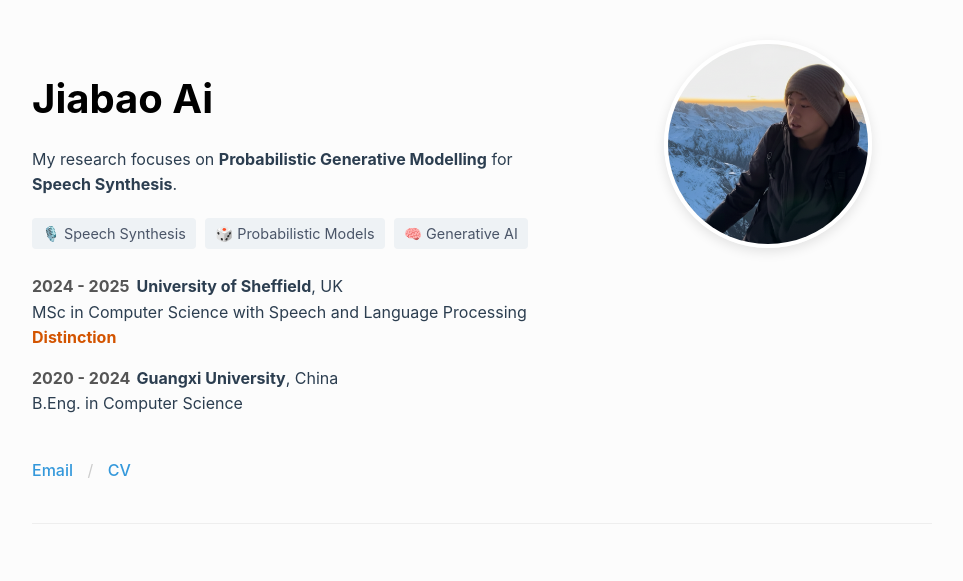
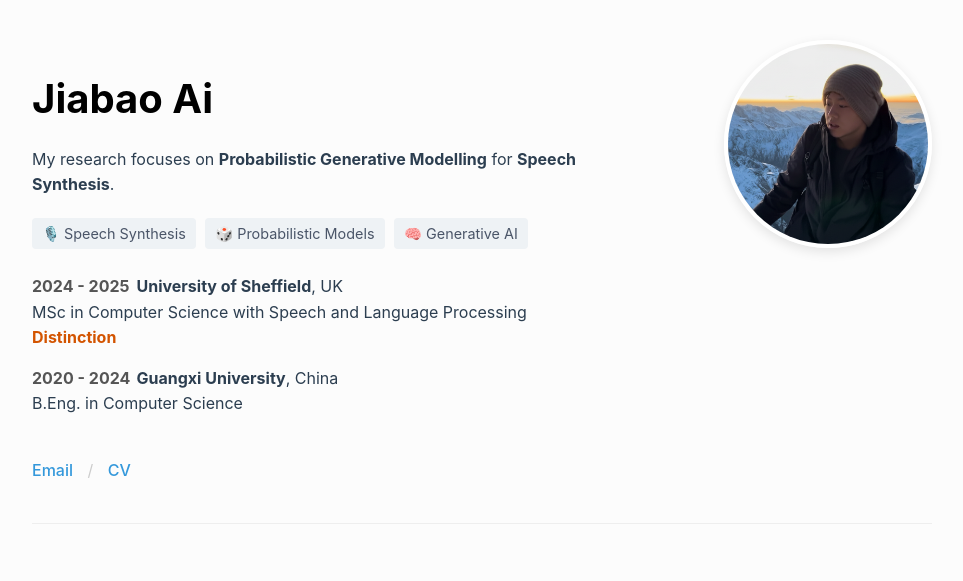
Before and after one commit to JiabaoAi67/JiabaoAi67.github.io, a plain HTML site: page index.html in a window 1280 px wide. Shown: the top 581 px of the page, without its empty margins (158-1121 px from the left). Drawn offline with Linux system fonts and the light colour scheme.

Commit message:
index.html

```diff
--- a/index.html
+++ b/index.html
@@ -41,23 +41,27 @@
 
         .bio-text { flex: 2; }
 
-        /* --- 修改开始：头像位置调整 --- */
-        .bio-photo {
-            flex: 1;
-            text-align: right;
-            /* 这里添加了右边距，把头像往左挤 */
-            padding-right: 60px;
-        }
+        .bio-photo { flex: 1; text-align: right; }
 
+        /* --- 修改重点在这里 --- */
         .bio-photo img {
             width: 200px;
             height: 200px;
             object-fit: cover;
+
+            /* object-position: X% Y%;
+               X 控制左右，Y 控制上下。
+               默认是 50% 50% (居中)。
+
+               想让【人头向左移】：把第一个数字改大 (例如 65% 或 80%)
+               想让【人头向右移】：把第一个数字改小 (例如 30% 或 20%)
+            */
+            object-position: 65% center;
+
             border-radius: 50%;
             box-shadow: 0 4px 12px rgba(0,0,0,0.1);
             border: 4px solid #fff;
         }
-        /* --- 修改结束 --- */
 
         h1 { font-size: 2.5rem; margin-bottom: 10px; color: #000; }
         h2 { font-size: 1.8rem; margin-top: 0; margin-bottom: 20px; border-bottom: 2px solid #eee; padding-bottom: 10px;}
@@ -133,9 +137,6 @@
         @media (max-width: 768px) {
             .header-section { flex-direction: column-reverse; align-items: center; text-align: center; }
             .bio-photo img { width: 150px; height: 150px; margin-bottom: 20px; }
-
-            /* --- 修改：手机上取消右边距，保持居中 --- */
-            .bio-photo { padding-right: 0; }
         }
     </style>
 </head>
```
